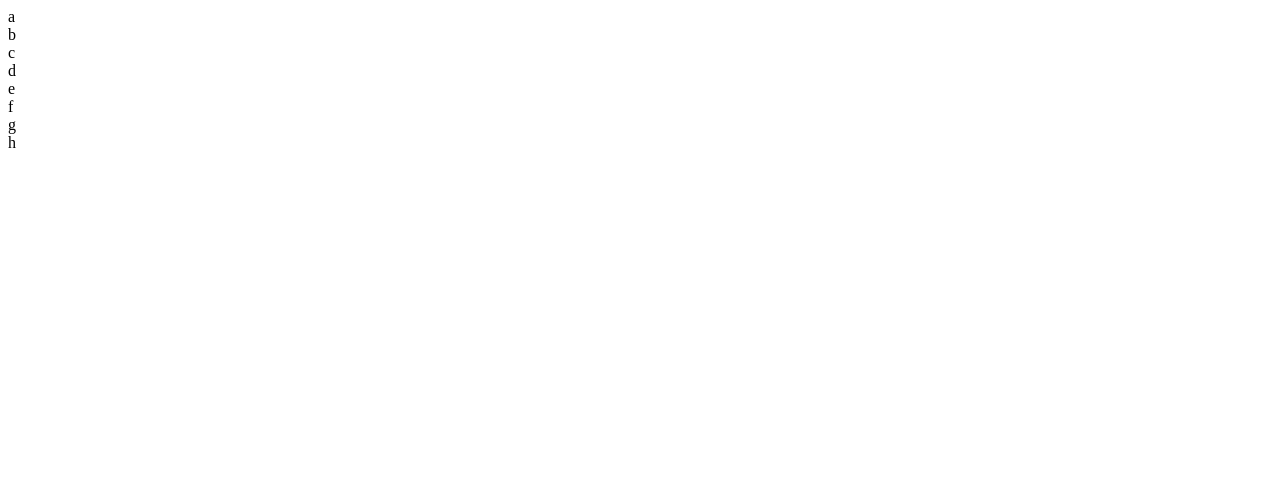
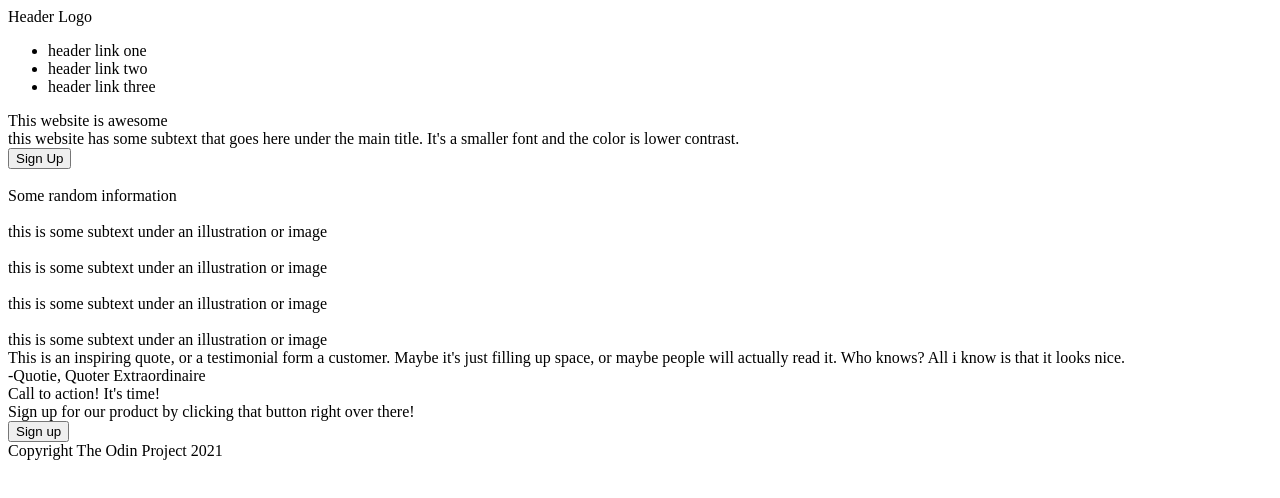
Before and after one commit to MrPoogles/landing-page, a plain HTML site: page index.html in a window 1280 px wide. Drawn offline with Linux system fonts and the light colour scheme.

Commit message:
Add content on index.html

```diff
--- a/index.html
+++ b/index.html
@@ -10,19 +10,68 @@
 
 <body>
   <div class="hero">
-            <div class="hero-header">a</div>
-            <div class="hero-content">b</div>
+    <div class="hero-header">
+      <div class="header-logo">Header Logo</div>
+      <ul class="header-link">
+        <li>header link one</li>
+        <li>header link two</li>
+        <li>header link three</li>
+      </ul>
+    </div>
+    <div class="hero-content">
+      <div class="main-text">
+        <div class="title">This website is awesome</div>
+        <div class="subtext">this website has some
+          subtext that goes here under the main title.
+          It's a smaller font and the color is lower contrast.
+        </div>
+        <button>Sign Up</button>
+      </div>
+      <img>
+    </div>
   </div>
   <div class="content">
-            <div class="content-title">c</div>
-            <div class="content-item">d</div>
+    <div class="content-title">Some random information</div>
+    <div class="content-item">
+      <div>
+        <img>
+        <div class="text">this is some subtext under an illustration or image</div>
+      </div>
+      <div>
+        <img>
+        <div class="text">this is some subtext under an illustration or image</div>
+      </div>
+      <div>
+        <img>
+        <div class="text">this is some subtext under an illustration or image</div>
+      </div>
+      <div>
+        <img>
+        <div class="text">this is some subtext under an illustration or image</div>
+      </div>
+    </div>
   </div>
   <div class="quote">
-            <div class="quote-main">e</div>
-            <div class="quoters">f</div>
+    <div class="quote-main">
+      This is an inspiring quote, or a testimonial form a customer.
+      Maybe it's just filling up space, or maybe people will actually read it.
+      Who knows? All i know is that it looks nice.
     </div>
-        <div class="action">g</div>
-        <div class="footer">h</div>
+    <div class="quoters">
+      -Quotie, Quoter Extraordinaire
+    </div>
+  </div>
+  <div class="action">
+    <div class="action-title">
+      Call to action! It's time!
+    </div>
+    <div class="subtext">
+      Sign up for our product by clicking that
+      button right over there!
+    </div>
+    <button>Sign up</button>
+  </div>
+  <div class="footer">Copyright The Odin Project 2021</div>
 </body>
 
 </html>
```
Lines whose indentation alone changed are shown as unchanged.
